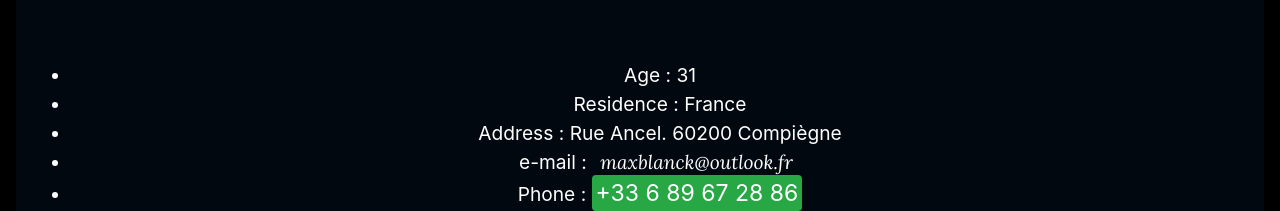
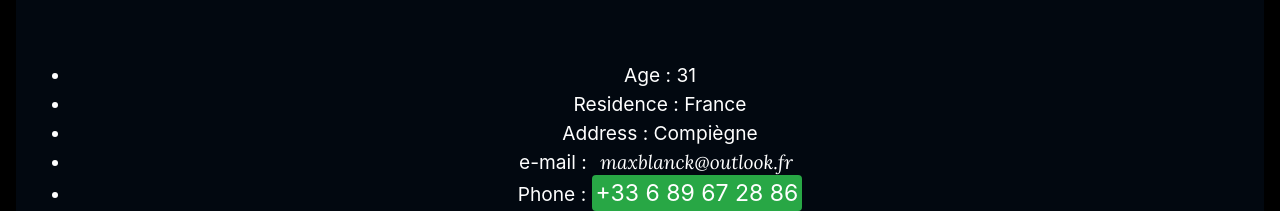
Before and after one commit to MaBlanck/MaBlanck.github.io, a plain HTML site: page index.html in a window 1280 px wide. Shown: the part 3725-3936 px from the top of the page. Drawn offline with nearby package versions, Linux system fonts and the light colour scheme.

Commit message:
winter version

```diff
--- a/index.html
+++ b/index.html
@@ -119,7 +119,6 @@
                 </div>
             </div>
         </section>
-
         <div class="container-fluid parallaxResume"></div>
         <section id="projects">
             <div class="container-fluid text-center projects-grid">
@@ -331,7 +330,7 @@
                         <ul class="info-list">
                             <li><span class="title">Age : </span><span class="value">31</span></li>
                             <li><span class="title">Residence : </span><span class="value">France</span></li>
-                            <li><span class="title">Address : </span><span class="value">Rue Ancel. 60200
+                            <li><span class="title">Address : </span><span class="value">
                                     Compiègne</span>
                             </li>
                             <li><span class="title">e-mail : </span><a href="mailto:maxblanck@outlook.fr"
```
